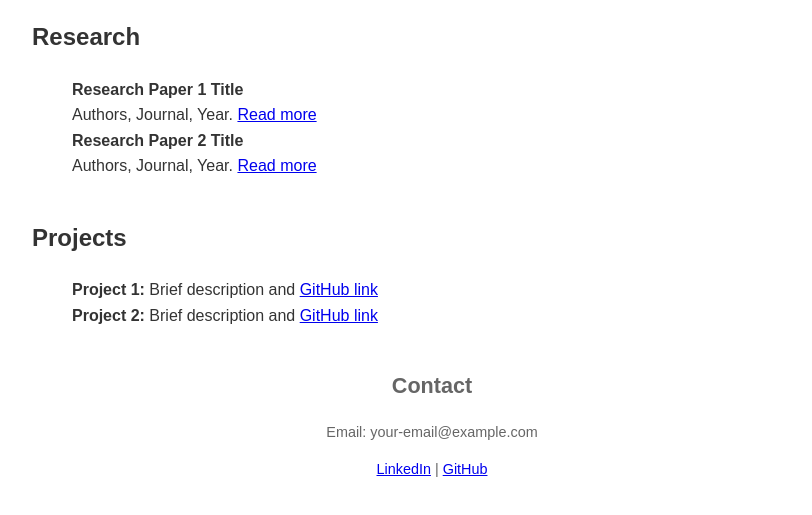
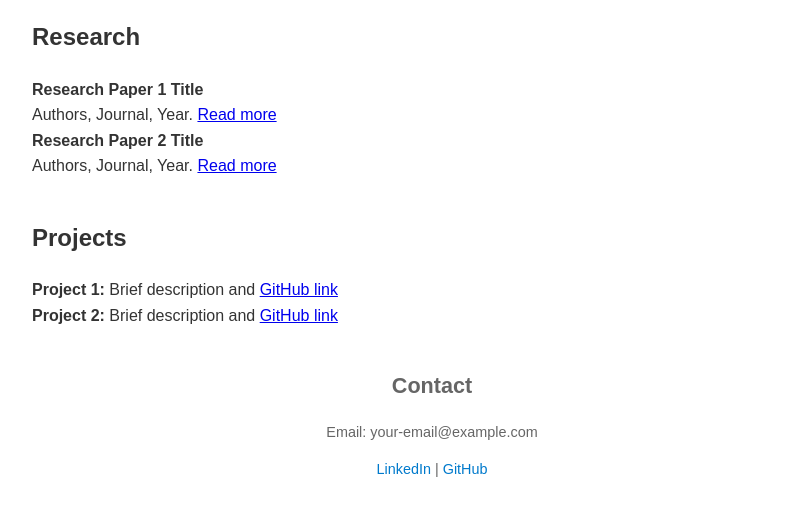
Before and after one commit to baloch838/safiabaloch, a plain HTML site: page index.html in a window 1280 px wide. Shown: the part 483-998 px from the top of the page, without its empty margins (208-1020 px from the left). Drawn offline with Linux system fonts and the light colour scheme.

Commit message:
Update style.css

```diff
--- a/style.css
+++ b/style.css
@@ -1,10 +1,11 @@
+/* General Styles */
 body {
     font-family: Arial, sans-serif;
     color: #333;
-    line-height: 1.6;
     max-width: 800px;
     margin: auto;
     padding: 20px;
+    line-height: 1.6;
 }
 
 header {
@@ -46,6 +47,7 @@ section {
 
 ul {
     list-style-type: none;
+    padding: 0;
 }
 
 footer {
@@ -53,3 +55,8 @@ footer {
     font-size: 0.9em;
     color: #666;
 }
+
+footer a {
+    color: #007acc;
+    text-decoration: none;
+}
```
